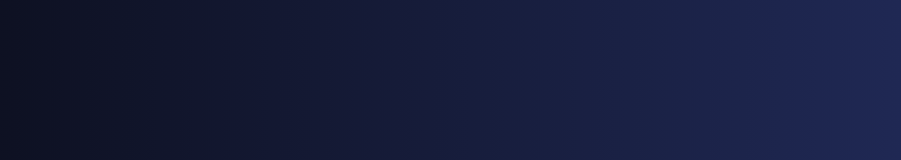
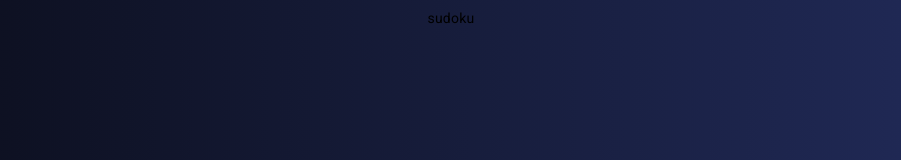
Before and after one commit to KarionGranin/angular-study, an Angular app: page /sudoku in a window 1280 px wide. Before the commit this address led to /. Shown: the top 160 px of the page, without its empty margins (189-1090 px from the left). Built offline with nearby package versions, Linux system fonts and the light colour scheme.

Commit message:
Заготовка для Судоку

```diff
--- a/src/app/pages/pages-routing.module.ts
+++ b/src/app/pages/pages-routing.module.ts
@@ -3,6 +3,7 @@ import { CommonModule } from '@angular/common';
 import { RouterModule, Routes } from '@angular/router';
 import { WordleComponent } from './wordle/wordle.component';
 import { FiftyComponent } from './fifty/fifty.component';
+import { SudokuComponent } from './sudoku/sudoku.component';
 
 const routes: Routes = [
   {
@@ -14,10 +15,13 @@ const routes: Routes = [
     path: 'wordle',
     component: WordleComponent,
   },
-
   {
     path: 'fifty',
     component: FiftyComponent,
+  },
+  {
+    path: 'sudoku',
+    component: SudokuComponent,
   },
 ];
 
--- /dev/null
+++ b/src/app/pages/sudoku/sudoku.component.html
@@ -0,0 +1 @@
+<div>sudoku</div>
--- /dev/null
+++ b/src/app/pages/sudoku/sudoku.component.ts
@@ -0,0 +1,9 @@
+import { ChangeDetectionStrategy, Component } from '@angular/core';
+
+@Component({
+  selector: 'app-sudoku',
+  templateUrl: './sudoku.component.html',
+  styleUrl: './sudoku.component.scss',
+  changeDetection: ChangeDetectionStrategy.OnPush,
+})
+export class SudokuComponent {}
```
Also changed, not shown: src/app/pages/sudoku/sudoku.module.ts (added, +11 -0 lines), src/app/pages/sudoku/sudoku.component.scss (added).
